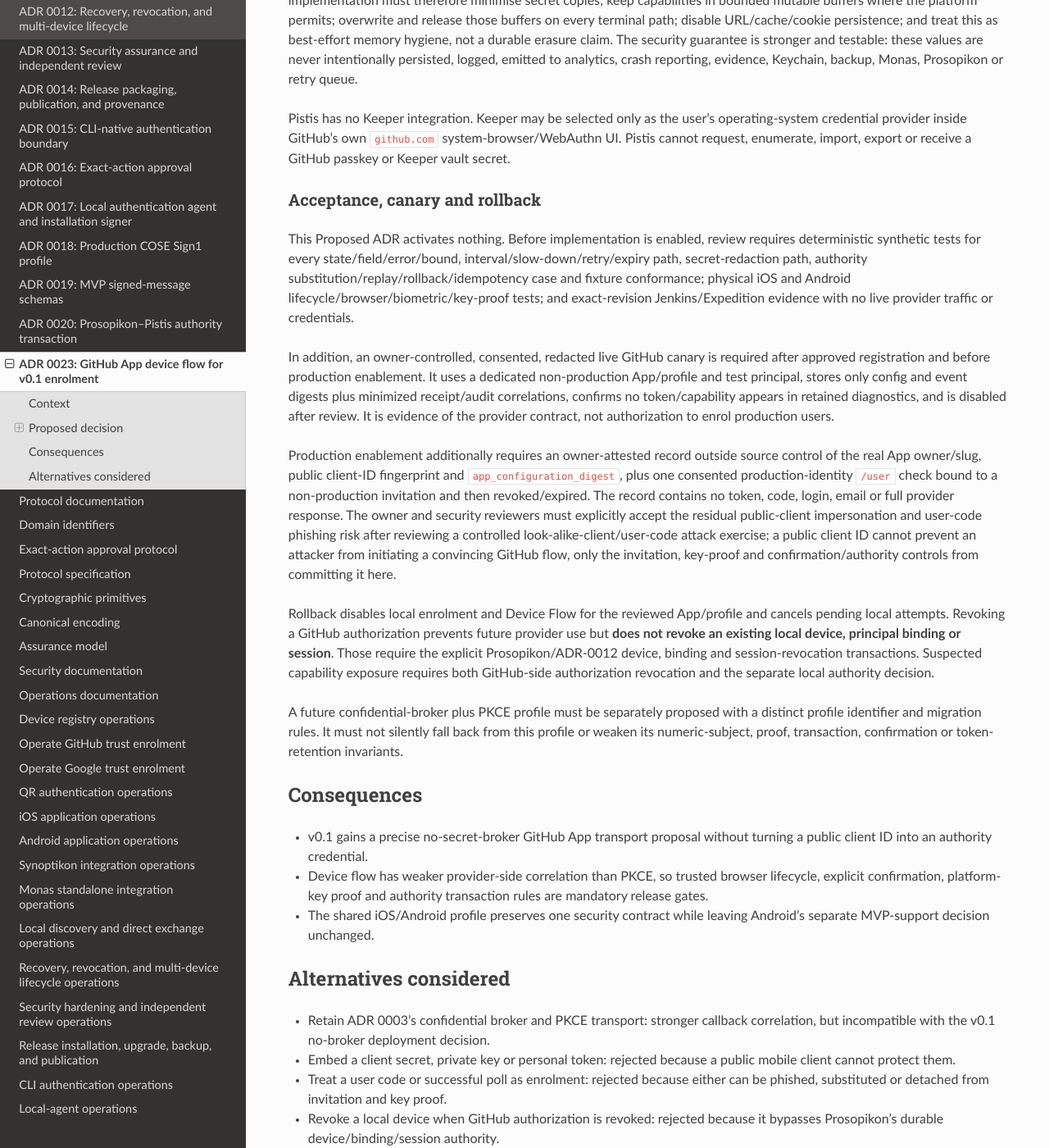
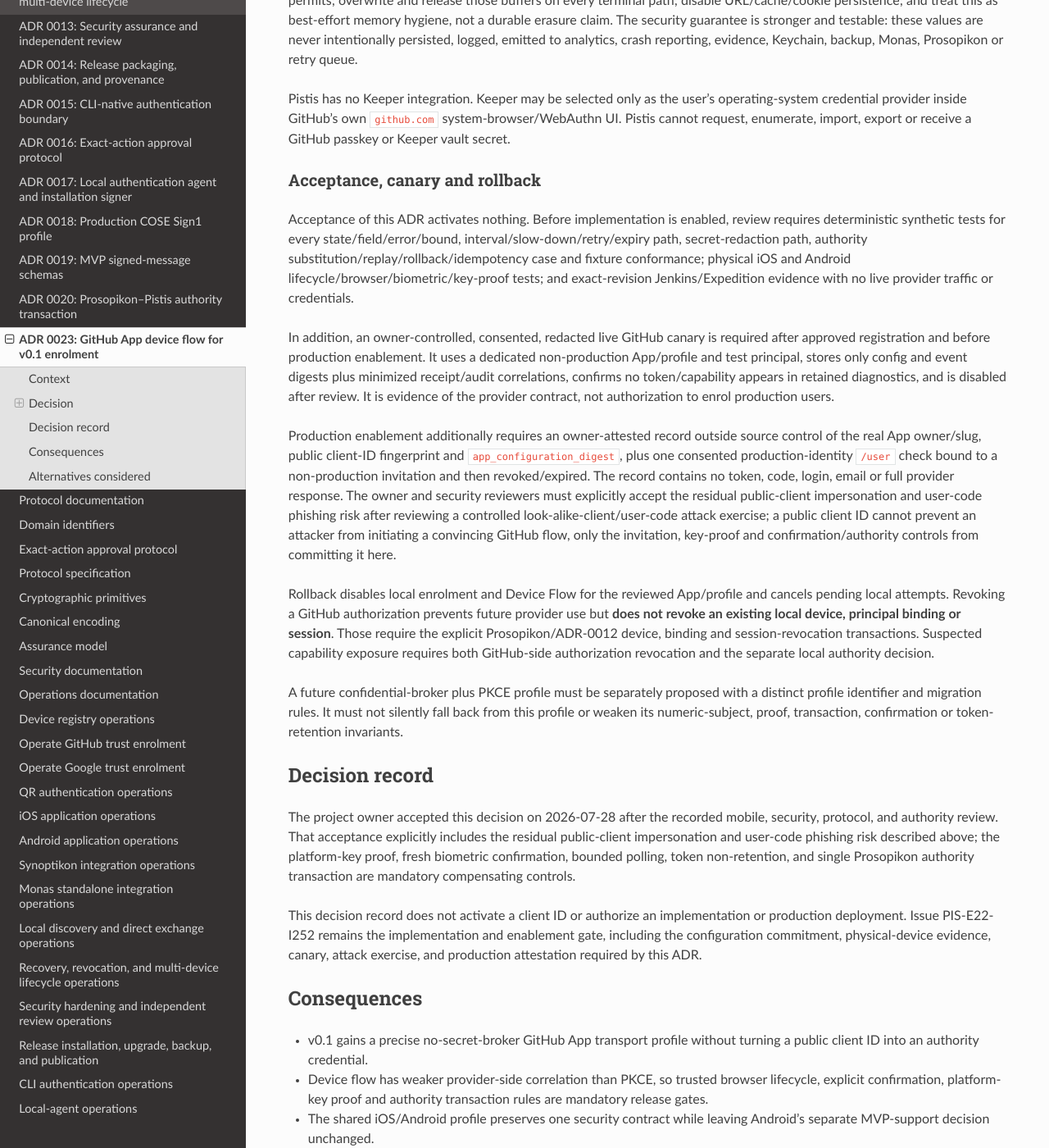
Before and after one commit to sagrudd/pistis, a Sphinx documentation site: the page built from docs/adr/0023-github-app-device-flow-v0-1.md, in a window 1280 px wide and 1400 px high, scrolled down 6980 px. Shown: the whole window at 82% size. Built offline with Sphinx 7.4.7 and the Read the Docs theme 3.1.0, drawn with Linux system fonts in a browser that asks for light colours; the version number could not be read and is left out; some of the changed text lies outside the part shown.

Commit message:
Accept GitHub device flow profile

```diff
--- a/docs/adr/0023-github-app-device-flow-v0-1.md
+++ b/docs/adr/0023-github-app-device-flow-v0-1.md
@@ -1,14 +1,14 @@
 # ADR 0023: GitHub App device flow for v0.1 enrolment
 
-- Status: Proposed
+- Status: Accepted
 - Date: 2026-07-28
 - Decision owners: Trust, mobile, Prosopikon authority, security, and evidence
 - Related issue: PIS-E22-I252
-- Supersedes on acceptance: the GitHub enrolment **transport sections only**
+- Supersedes: the GitHub enrolment **transport sections only**
   of ADRs 0003, 0007, and 0008 for the v0.1 profile
 
 ADR numbers 0021 and 0022 are reserved by earlier open proposed ADR pull
-requests. This proposal intentionally uses 0023 even while those proposals
+requests. This decision intentionally uses 0023 even while those proposals
 remain unmerged, so no branch reuses a number under review.
 
 ## Context
@@ -25,7 +25,7 @@
 polling capability and a displayed `user_code` can be phished or used to mix
 the browser account with the wrong local invitation.
 
-This proposal preserves the non-transport invariants of ADRs 0003, 0007 and
+This decision preserves the non-transport invariants of ADRs 0003, 0007 and
 0008: GitHub's non-zero numeric `id` is the provider subject; login, email and
 profile fields are mutable display/policy data; provider tokens are transient;
 routine authentication is local; device keys are platform protected; and
@@ -35,9 +35,9 @@
 iOS only; Android may implement and test this same profile but cannot claim
 v0.1 release support until its separate MVP gate changes.
 
-## Proposed decision
+## Decision
 
-If accepted, ADR 0023 supersedes only the cited GitHub transport sections of
+ADR 0023 supersedes only the cited GitHub transport sections of
 ADRs 0003, 0007 and 0008 for v0.1. Google, a future GitHub authorization-code
 PKCE/broker profile, stable-subject semantics, authority ownership and device
 assurance policies are not superseded.
@@ -395,8 +395,8 @@
 
 ### Acceptance, canary and rollback
 
-This Proposed ADR activates nothing. Before implementation is enabled, review
-requires deterministic synthetic tests for every state/field/error/bound,
+Acceptance of this ADR activates nothing. Before implementation is enabled,
+review requires deterministic synthetic tests for every state/field/error/bound,
 interval/slow-down/retry/expiry path, secret-redaction path, authority
 substitution/replay/rollback/idempotency case and fixture conformance; physical
 iOS and Android lifecycle/browser/biometric/key-proof tests; and exact-revision
@@ -434,9 +434,24 @@
 fall back from this profile or weaken its numeric-subject, proof, transaction,
 confirmation or token-retention invariants.
 
+## Decision record
+
+The project owner accepted this decision on 2026-07-28 after the recorded
+mobile, security, protocol, and authority review. That acceptance explicitly
+includes the residual public-client impersonation and user-code phishing risk
+described above; the platform-key proof, fresh biometric confirmation, bounded
+polling, token non-retention, and single Prosopikon authority transaction are
+mandatory compensating controls.
+
+This decision record does not activate a client ID or authorize an
+implementation or production deployment. Issue PIS-E22-I252 remains the
+implementation and enablement gate, including the configuration commitment,
+physical-device evidence, canary, attack exercise, and production attestation
+required by this ADR.
+
 ## Consequences
 
-- v0.1 gains a precise no-secret-broker GitHub App transport proposal without
+- v0.1 gains a precise no-secret-broker GitHub App transport profile without
   turning a public client ID into an authority credential.
 - Device flow has weaker provider-side correlation than PKCE, so trusted
   browser lifecycle, explicit confirmation, platform-key proof and authority
```
Also changed, not shown: docs/adr/README.md (+4 -5 lines), docs/security/README.md (+5 -4 lines).
